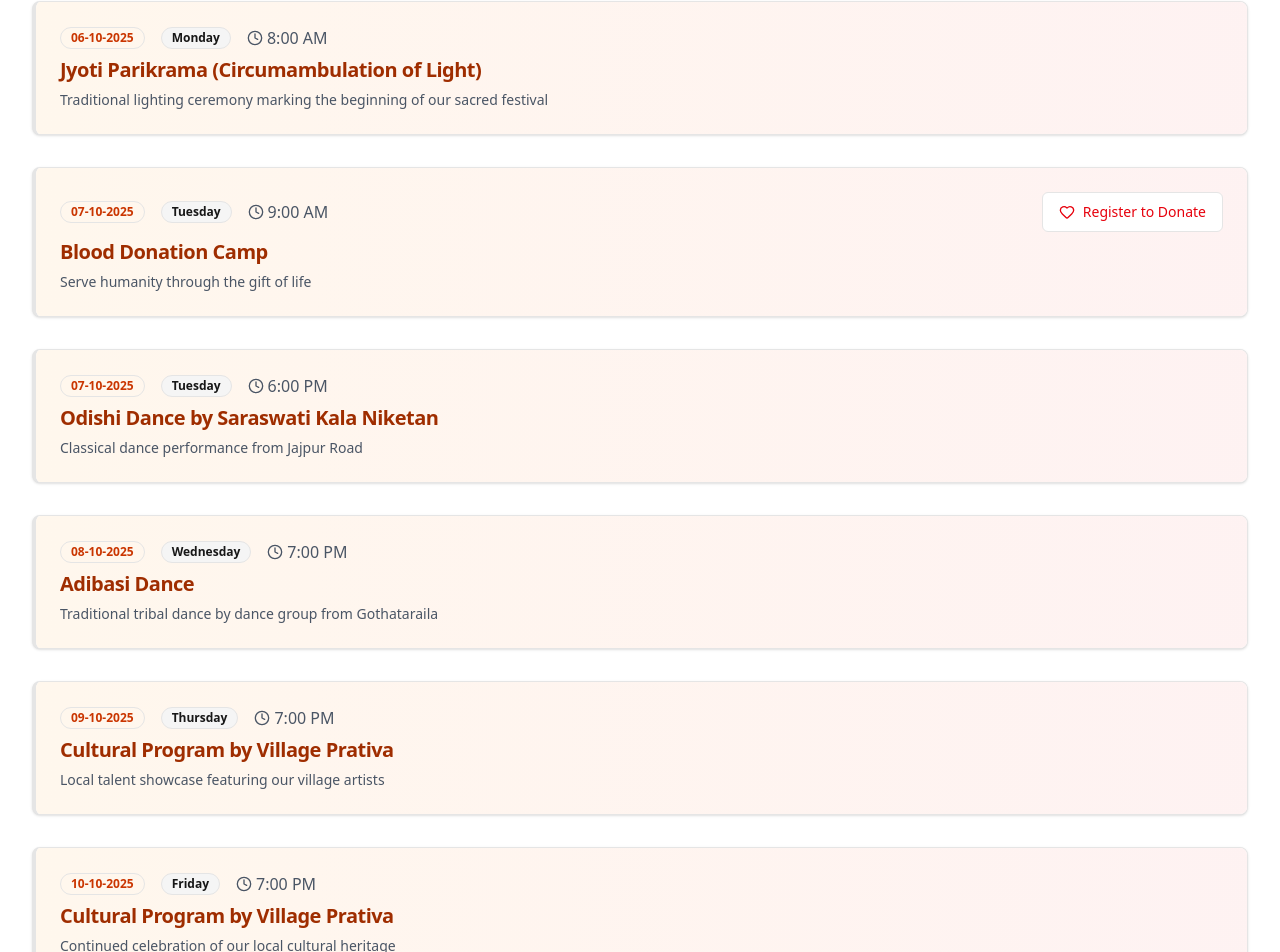
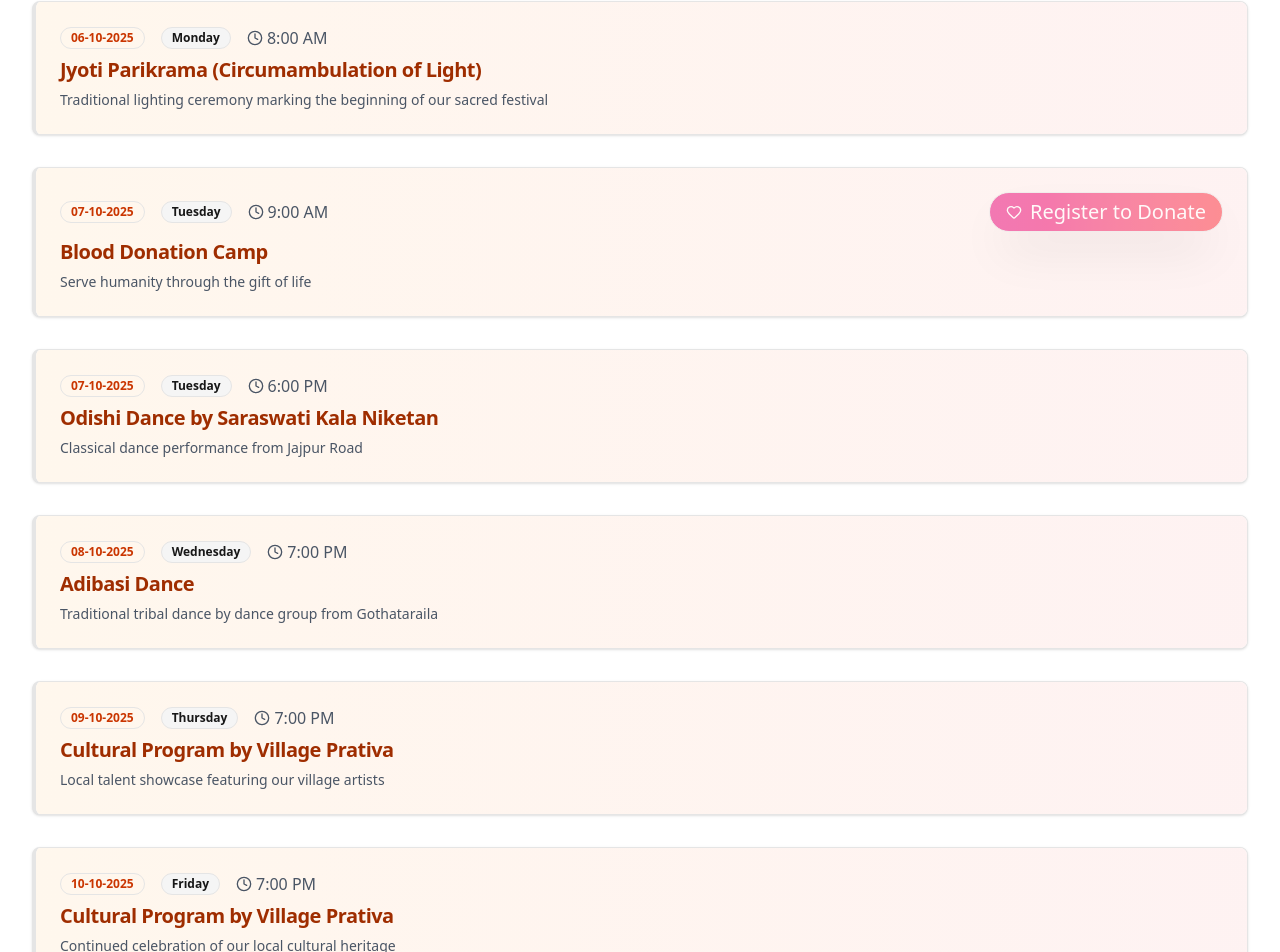
Before and after one commit to Suryakantdsa/pingua-mahotsav, a Next.js app: page / in a window 1280 px wide. Shown: the part 1092-2044 px from the top of the page. Built offline with nearby package versions, Linux system fonts and the light colour scheme.

Commit message:
donate cta button color change

```diff
--- a/src/components/EventSchedule.tsx
+++ b/src/components/EventSchedule.tsx
@@ -106,9 +106,9 @@ const EventSchedule = () => {
                     <Button
                       onClick={() => setShowBloodDonationForm(true)}
                       variant="outline"
-                      className="border-red-500 text-red-600 hover:bg-red-50"
+                      className="flex items-center border-red-500 text-white bg-white hover:bg-red-50 duration-300 focus:ring-2 focus:ring-red-300  text-base sm:text-xl rounded-full bg-gradient-to-r from-pink-600 to-red-500 transition-all transform hover:scale-105 shadow-2xl animate-pulse px-4 py-2 cursor-pointer"
                     >
-                      <Heart className="h-4 w-4 mr-2" />
+                      <Heart className="h-4 w-4 mr-2 text-white" />
                       Register to Donate
                     </Button>
                   )}
```
